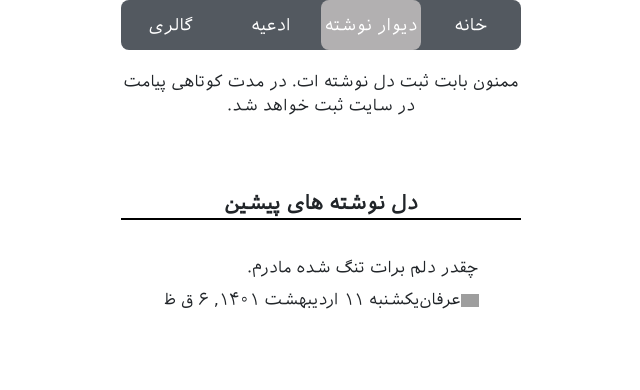
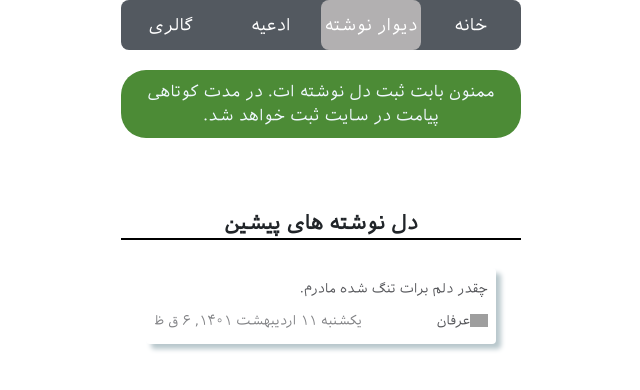
Before and after one commit to erfanz/zamanian.org, a Jekyll site: the page built from thanks-for-comment.html, in a window 1280 px wide. Shown: the top 390 px of the page, without its empty margins (319-959 px from the left). Built offline with Jekyll 4.4.1, drawn with Linux system fonts in a browser that asks for light colours; grey boxes are pictures that could not be loaded.

Commit message:
show 'thanks for comment' in a nice box

```diff
--- a/assets/css/style.css
+++ b/assets/css/style.css
@@ -42,6 +42,14 @@
 
 .fa-text {
 	direction: rtl;
+}
+
+/* for divs where I want to show a message to user */
+div.info-message {
+    background-color: #4c8b36;
+    color: aliceblue;
+    border-radius: 25px;
+    padding: 10px;
 }
 
 .button {
--- a/thanks-for-comment.html
+++ b/thanks-for-comment.html
@@ -3,6 +3,8 @@ title: ممنون بابت نظر
 permalink: /sedigheh/thanks-for-comment.html
 layout: default
 ---
+
+<link rel="stylesheet" type="text/css" media="all" href="/assets/css/comments.css">
 
 <script>
 	// change selected menu item to Divar
@@ -10,11 +12,11 @@ layout: default
 </script>
 
 <div>
-	<div class="center fa-text">
+	<div class="center fa-text info-message">
 		ممنون بابت ثبت دل نوشته ات. در مدت کوتاهی پیامت در سایت ثبت خواهد شد.
 	</div>
 
-	<div class="center" style="margin-top: 70px;">
+    <div id="comment-olds-div" class="center" style="margin-top: 70px;">
 		<div class="center" style="margin-bottom: 20px; border-bottom: 2px solid black; width: 400px; font-size: 20px; font-weight: bold;">
 			دل نوشته های پیشین
 		</div>
```
